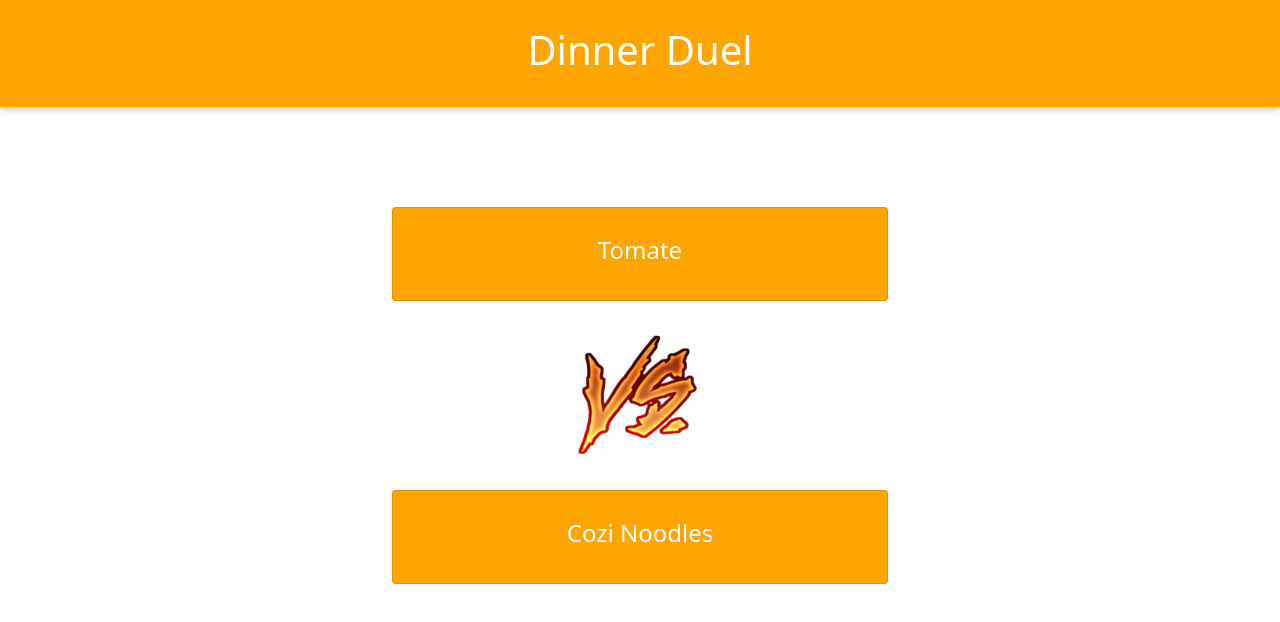
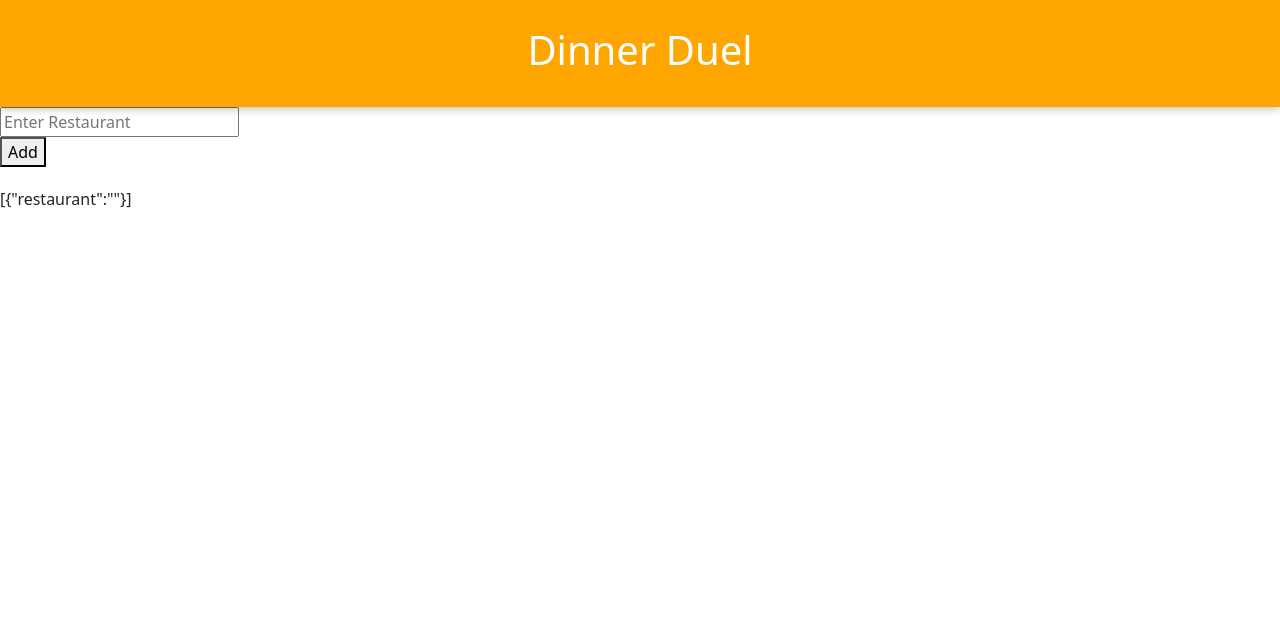
Before and after one commit to 397-f21/dinnerduel, a React (Create React App) app: page / in a window 1280 px wide. Shown: the top 622 px of the page. Built offline with nearby package versions, Linux system fonts and the light colour scheme.

Commit message:
Adding user form for restaurants

```diff
--- a/src/App.js
+++ b/src/App.js
@@ -88,60 +88,103 @@ const Header = () => {
     </header>
   );
 };
-// const RestaurantForm = () => {
-//   const [inputs, setInputs] = useState({});
+const RestaurantForm1 = () => {
+  const [inputs, setInputs] = useState([]);
 
-//   const handleChange = (event) => {
-//     const name = event.target.name;
-//     const value = event.target.value;
-//     setInputs((values) => ({ ...values, [name]: value }));
-//   };
+  const handleChange = (event) => {
+    //const name = event.target.name;
+    const value = event.target.value;
+    setInputs((values) => ({ ...values, value }));
+    console.log(event);
+  };
 
-//   const handleSubmit = (event) => {
-//     event.preventDefault();
-//     console.log(inputs);
-//   };
+  const handleSubmit = (event) => {
+    event.preventDefault();
+    console.log(inputs);
+  };
 
-//   return (
-//     <>
-//       <h2> Enter your restaurant choices</h2>
-//       <form onSubmit={handleSubmit}>
-//         <input
-//           type="text"
-//           name="restaurant1"
-//           value={inputs.restaurant1 || ""}
-//           onChange={handleChange}
-//         />
-//         <input
-//           type="text"
-//           name="restaurant2"
-//           value={inputs.restaurant2 || ""}
-//           onChange={handleChange}
-//         />
-//         <input
-//           type="text"
-//           name="restaurant3"
-//           value={inputs.restaurant3 || ""}
-//           onChange={handleChange}
-//         />
-//         <input
-//           type="text"
-//           name="restaurant4"
-//           value={inputs.restaurant4 || ""}
-//           onChange={handleChange}
-//         />
-//         <input type="submit" />
-//       </form>
-//     </>
-//   );
-// };
+  return (
+    <>
+      <h2> Enter your restaurant choices</h2>
+      <form>
+        <input
+          type="text"
+          //name="restaurant"
+          value={inputs.restaurant || ""}
+          onChange={handleChange}
+        />
+        <input
+          type="submit"
+          onClick={() => {
+            handleChange();
+          }}
+        />
+      </form>
+    </>
+  );
+};
+
+const RestaurantForm = () => {
+  const [inputList, setInputList] = useState([{ restaurant: "" }]);
+
+  // handle input change
+  const handleInputChange = (e, index) => {
+    const { name, value } = e.target;
+    const list = [...inputList];
+    list[index][name] = value;
+    setInputList(list);
+  };
+
+  // handle click event of the Remove button
+  const handleRemoveClick = (index) => {
+    const list = [...inputList];
+    list.splice(index, 1);
+    setInputList(list);
+  };
+
+  // handle click event of the Add button
+  const handleAddClick = () => {
+    setInputList([...inputList, { restaurant: "" }]);
+  };
+
+  return (
+    <>
+      {inputList.map((x, i) => {
+        return (
+          <div className="box">
+            <input
+              name="firstName"
+              placeholder="Enter Restaurant"
+              value={x.firstName}
+              onChange={(e) => handleInputChange(e, i)}
+            />
+            <div className="btn-box">
+              {inputList.length !== 1 && (
+                <button className="mr10" onClick={() => handleRemoveClick(i)}>
+                  Remove
+                </button>
+              )}
+              {inputList.length - 1 === i && (
+                <button onClick={handleAddClick}>Add</button>
+              )}
+            </div>
+          </div>
+        );
+      })}
+      <div style={{ marginTop: 20 }}>{JSON.stringify(inputList)}</div>
+    </>
+  );
+};
 
 const App = () => {
   const [winner, setWinner] = useState();
+  const [formScreen, setFormScreen] = useState(true);
   return (
     <>
       <Header></Header>
-      {winner ? (
+      {formScreen ? (
+        <RestaurantForm></RestaurantForm>
+      ) : winner ? (
         <WinningRestaurant winner={winner} />
       ) : (
         <RestaurantChoices choices={choices} setWinner={setWinner} />
```
